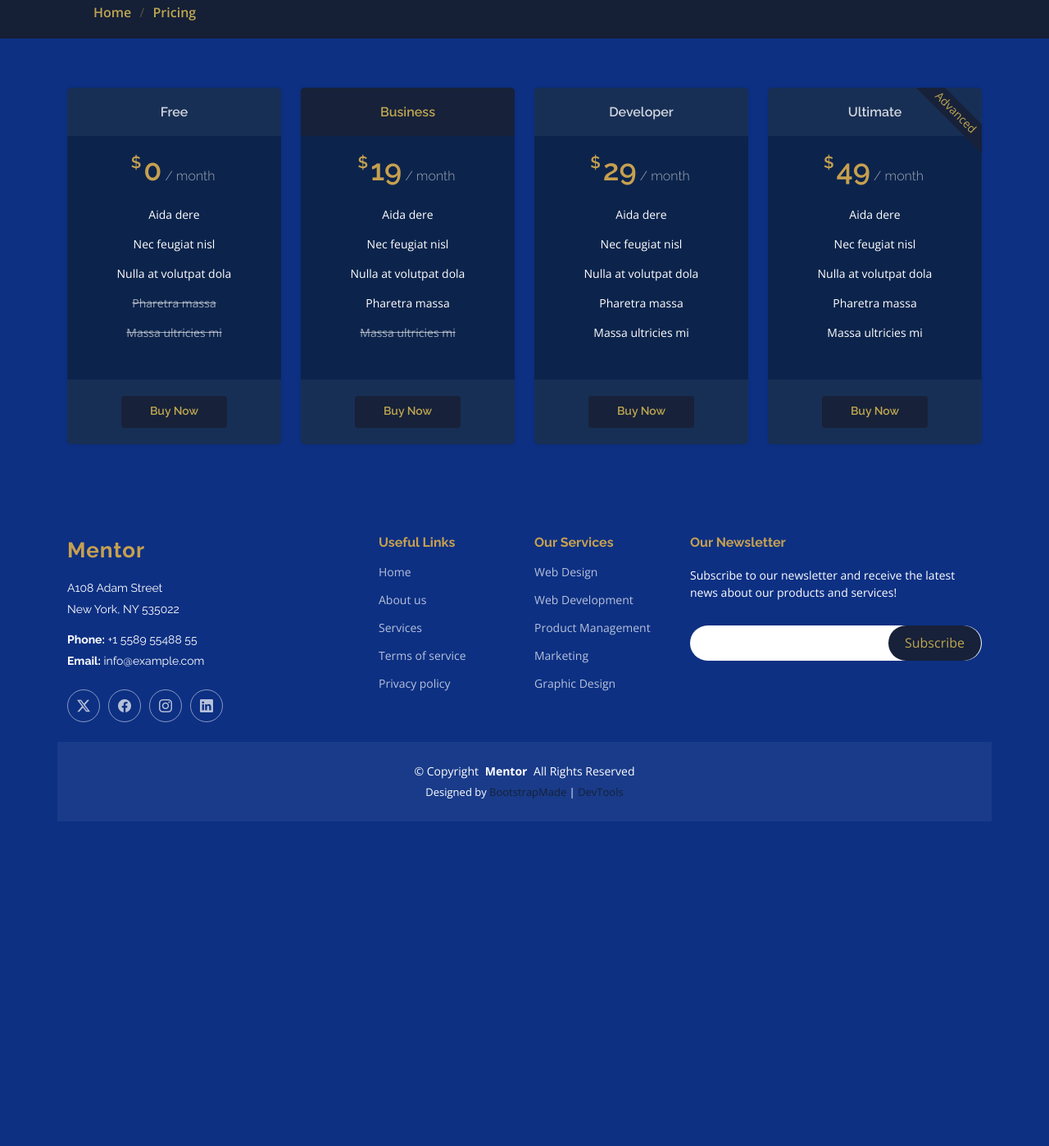
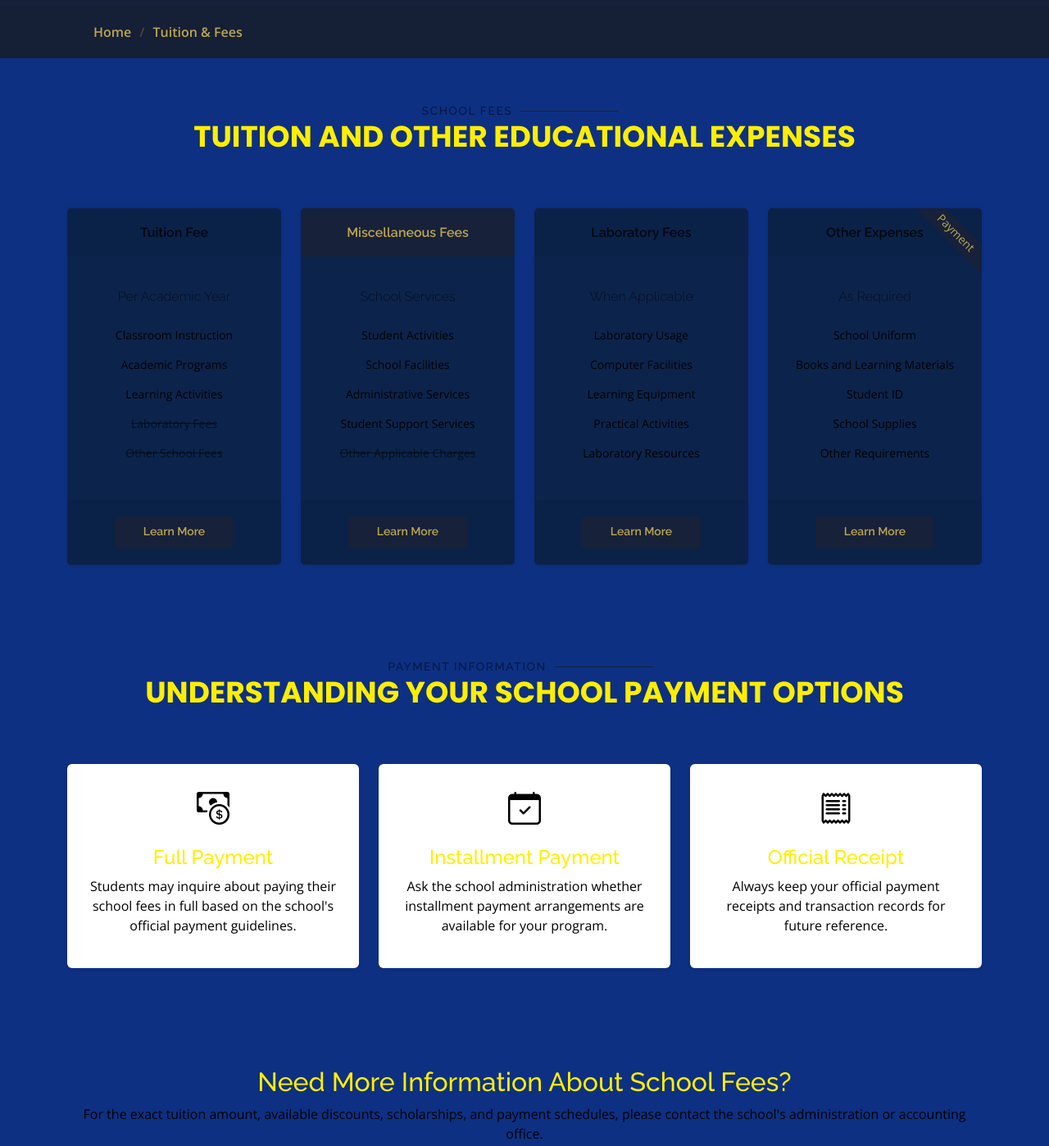
Before and after one commit to Joshua143-design/Canceran-project-2, a plain HTML site: page pricing.html in a window 1280 px wide. Shown: the part 394-1792 px from the top of the page at 82% size. Before the commit the page ends 1446 px from the top, so only its background shows below. Drawn offline with nearby package versions, Linux system fonts and the light colour scheme.

Commit message:
5 commit

```diff
--- a/assets/css/main.css
+++ b/assets/css/main.css
@@ -20,8 +20,8 @@
 /* Global Colors - The following color variables are used throughout the website. Updating them here will change the color scheme of the entire website */
 :root {
   --background-color: #0d3083 ; /* Background color for the entire website, including individual sections */
-  --default-color: #ffffff; /* Default color used for the majority of the text content across the entire website */
-  --heading-color: #c6a04f; /* Color for headings, subheadings and title throughout the website */
+  --default-color: #000000; /* Default color used for the majority of the text content across the entire website */
+  --heading-color: #ffee00; /* Color for headings, subheadings and title throughout the website */
   --accent-color: #172139; /* Accent color that represents your brand on the website. It's used for buttons, links, and other elements that need to stand out */
   --surface-color: #0c244c ; /* The surface color is used as a background of boxed elements within sections, such as cards, icon boxes, or other elements that require a visual separation from the global background. */
   --contrast-color: #bda651; /* Contrast color for text, ensuring readability against backgrounds of accent, heading, or default colors. */
@@ -46,7 +46,7 @@
 
 .dark-background {
   --background-color: #000000;
-  --default-color: #ffffff;
+  --default-color: #ffee00;
   --heading-color: #c6a04f;
   --surface-color: #0d00ff;
   --contrast-color: #ffffff;
@@ -102,7 +102,7 @@ h6 {
 .email-form .sent-message {
   display: none;
   color: #ffffff;
-  background: #059652;
+  background: #619605;
   text-align: center;
   padding: 15px;
   margin-bottom: 24px;
@@ -485,7 +485,7 @@ h6 {
   }
 
   .navmenu .dropdown ul ul {
-    background-color: rgba(33, 37, 41, 0.1);
+    background-color: rgba(255, 255, 255, 0.1);
   }
 
   .navmenu .dropdown>.dropdown-active {
@@ -2243,4 +2243,6 @@ section,
 --------------------------------------------------------------*/
 .starter-section {
   /* Add your styles here */
-}
+
+
+}
--- a/pricing.html
+++ b/pricing.html
@@ -4,13 +4,13 @@
 <head>
   <meta charset="utf-8">
   <meta content="width=device-width, initial-scale=1.0" name="viewport">
-  <title>Pricing - Mentor Bootstrap Template</title>
+  <title>Kabankalan Catholic College, Inc.</title>
   <meta name="description" content="">
   <meta name="keywords" content="">
 
   <!-- Favicons -->
-  <link href="assets/img/favicon.png" rel="icon">
-  <link href="assets/img/apple-touch-icon.png" rel="apple-touch-icon">
+  <link href="assets/img/KCC-LOGO.png" rel="icon">
+  <link href="assets/img/KCC-LOGO.png" rel="apple-touch-icon">
 
   <!-- Fonts -->
   <link href="https://fonts.googleapis.com" rel="preconnect">
@@ -44,7 +44,7 @@
       <a href="index.html" class="logo d-flex align-items-center me-auto">
         <!-- Uncomment the line below if you also wish to use an image logo -->
         <!-- <img src="assets/img/logo.webp" alt=""> -->
-        <h1 class="sitename">Mentor</h1>
+        <h1 class="sitename">Kabankalan Catholic College, Inc.</h1>
       </a>
 
       <nav id="navmenu" class="navmenu">
@@ -82,7 +82,8 @@
     </div>
   </header>
 
-  <main class="main">
+
+<main class="main">
 
     <!-- Page Title -->
     <div class="page-title" data-aos="fade">
@@ -90,175 +91,358 @@
         <div class="container">
           <div class="row d-flex justify-content-center text-center">
             <div class="col-lg-8">
-              <h1>Pricing</h1>
-              <p class="mb-0">Odio et unde deleniti. Deserunt numquam exercitationem. Officiis quo odio sint voluptas consequatur ut a odio voluptatem. Sit dolorum debitis veritatis natus dolores. Quasi ratione sint. Sit quaerat ipsum dolorem.</p>
+              <h1>Tuition & School Fees</h1>
+              <p class="mb-0">
+                Investing in education is investing in your future.
+                Explore the different school fee categories and
+                payment options at Kabankalan Catholic College, Inc.
+              </p>
             </div>
           </div>
         </div>
       </div>
+
       <nav class="breadcrumbs">
         <div class="container">
           <ol>
             <li><a href="index.html">Home</a></li>
-            <li class="current">Pricing</li>
+            <li><a class="current" href="pricing.html">Tuition & Fees</a></li>
           </ol>
         </div>
       </nav>
-    </div><!-- End Page Title -->
+    </div>
+    <!-- End Page Title -->
 
-    <!-- Pricing Section -->
+
+    <!-- Tuition and Fees Section -->
     <section id="pricing" class="pricing section">
 
       <div class="container">
 
-        <div class="row gy-3">
+        <div class="section-title text-center" data-aos="fade-up">
+          <h2>School Fees</h2>
+          <p>Tuition and Other Educational Expenses</p>
+        </div>
 
+        <div class="row gy-4">
+
+          <!-- Fee Category 1 -->
           <div class="col-xl-3 col-lg-6" data-aos="fade-up" data-aos-delay="100">
             <div class="pricing-item">
-              <h3>Free</h3>
-              <h4><sup>$</sup>0<span> / month</span></h4>
+
+              <h3>Tuition Fee</h3>
+
+              <h4>
+                <span>Per Academic Year</span>
+              </h4>
+
               <ul>
-                <li>Aida dere</li>
-                <li>Nec feugiat nisl</li>
-                <li>Nulla at volutpat dola</li>
-                <li class="na">Pharetra massa</li>
-                <li class="na">Massa ultricies mi</li>
+                <li>Classroom Instruction</li>
+                <li>Academic Programs</li>
+                <li>Learning Activities</li>
+                <li class="na">Laboratory Fees</li>
+                <li class="na">Other School Fees</li>
               </ul>
+
               <div class="btn-wrap">
-                <a href="#" class="btn-buy">Buy Now</a>
+                <a href="#payment" class="btn-buy">Learn More</a>
               </div>
+
             </div>
-          </div><!-- End Pricing Item -->
+          </div>
+          <!-- End Fee Category -->
 
+
+          <!-- Fee Category 2 -->
           <div class="col-xl-3 col-lg-6" data-aos="fade-up" data-aos-delay="200">
             <div class="pricing-item featured">
-              <h3>Business</h3>
-              <h4><sup>$</sup>19<span> / month</span></h4>
+
+              <h3>Miscellaneous Fees</h3>
+
+              <h4>
+                <span>School Services</span>
+              </h4>
+
               <ul>
-                <li>Aida dere</li>
-                <li>Nec feugiat nisl</li>
-                <li>Nulla at volutpat dola</li>
-                <li>Pharetra massa</li>
-                <li class="na">Massa ultricies mi</li>
+                <li>Student Activities</li>
+                <li>School Facilities</li>
+                <li>Administrative Services</li>
+                <li>Student Support Services</li>
+                <li class="na">Other Applicable Charges</li>
               </ul>
+
               <div class="btn-wrap">
-                <a href="#" class="btn-buy">Buy Now</a>
+                <a href="#payment" class="btn-buy">Learn More</a>
               </div>
+
             </div>
-          </div><!-- End Pricing Item -->
+          </div>
+          <!-- End Fee Category -->
 
+
+          <!-- Fee Category 3 -->
+          <div class="col-xl-3 col-lg-6" data-aos="fade-up" data-aos-delay="300">
+            <div class="pricing-item">
+
+              <h3>Laboratory Fees</h3>
+
+              <h4>
+                <span>When Applicable</span>
+              </h4>
+
+              <ul>
+                <li>Laboratory Usage</li>
+                <li>Computer Facilities</li>
+                <li>Learning Equipment</li>
+                <li>Practical Activities</li>
+                <li>Laboratory Resources</li>
+              </ul>
+
+              <div class="btn-wrap">
+                <a href="#payment" class="btn-buy">Learn More</a>
+              </div>
+
+            </div>
+          </div>
+          <!-- End Fee Category -->
+
+
+          <!-- Fee Category 4 -->
           <div class="col-xl-3 col-lg-6" data-aos="fade-up" data-aos-delay="400">
             <div class="pricing-item">
-              <h3>Developer</h3>
-              <h4><sup>$</sup>29<span> / month</span></h4>
+
+              <span class="advanced">Payment</span>
+
+              <h3>Other Expenses</h3>
+
+              <h4>
+                <span>As Required</span>
+              </h4>
+
               <ul>
-                <li>Aida dere</li>
-                <li>Nec feugiat nisl</li>
-                <li>Nulla at volutpat dola</li>
-                <li>Pharetra massa</li>
-                <li>Massa ultricies mi</li>
+                <li>School Uniform</li>
+                <li>Books and Learning Materials</li>
+                <li>Student ID</li>
+                <li>School Supplies</li>
+                <li>Other Requirements</li>
               </ul>
+
               <div class="btn-wrap">
-                <a href="#" class="btn-buy">Buy Now</a>
+                <a href="#payment" class="btn-buy">Learn More</a>
               </div>
+
             </div>
-          </div><!-- End Pricing Item -->
-
-          <div class="col-xl-3 col-lg-6" data-aos="fade-up" data-aos-delay="400">
-            <div class="pricing-item">
-              <span class="advanced">Advanced</span>
-              <h3>Ultimate</h3>
-              <h4><sup>$</sup>49<span> / month</span></h4>
-              <ul>
-                <li>Aida dere</li>
-                <li>Nec feugiat nisl</li>
-                <li>Nulla at volutpat dola</li>
-                <li>Pharetra massa</li>
-                <li>Massa ultricies mi</li>
-              </ul>
-              <div class="btn-wrap">
-                <a href="#" class="btn-buy">Buy Now</a>
-              </div>
-            </div>
-          </div><!-- End Pricing Item -->
+          </div>
+          <!-- End Fee Category -->
 
         </div>
 
       </div>
 
-    </section><!-- /Pricing Section -->
+    </section>
+    <!-- End Tuition and Fees Section -->
 
-  </main>
 
-  <footer id="footer" class="footer position-relative light-background">
+    <!-- Payment Options Section -->
+    <section id="payment" class="section light-background">
 
-    <div class="container footer-top">
-      <div class="row gy-4">
-        <div class="col-lg-4 col-md-6 footer-about">
-          <a href="index.html" class="logo d-flex align-items-center">
-            <span class="sitename">Mentor</span>
-          </a>
-          <div class="footer-contact pt-3">
-            <p>A108 Adam Street</p>
-            <p>New York, NY 535022</p>
-            <p class="mt-3"><strong>Phone:</strong> <span>+1 5589 55488 55</span></p>
-            <p><strong>Email:</strong> <span>info@example.com</span></p>
-          </div>
-          <div class="social-links d-flex mt-4">
-            <a href=""><i class="bi bi-twitter-x"></i></a>
-            <a href=""><i class="bi bi-facebook"></i></a>
-            <a href=""><i class="bi bi-instagram"></i></a>
-            <a href=""><i class="bi bi-linkedin"></i></a>
-          </div>
+      <div class="container">
+
+        <div class="section-title text-center" data-aos="fade-up">
+          <h2>Payment Information</h2>
+          <p>Understanding Your School Payment Options</p>
         </div>
 
-        <div class="col-lg-2 col-md-3 footer-links">
-          <h4>Useful Links</h4>
-          <ul>
-            <li><a href="#">Home</a></li>
-            <li><a href="#">About us</a></li>
-            <li><a href="#">Services</a></li>
-            <li><a href="#">Terms of service</a></li>
-            <li><a href="#">Privacy policy</a></li>
-          </ul>
-        </div>
+        <div class="row gy-4">
 
-        <div class="col-lg-2 col-md-3 footer-links">
-          <h4>Our Services</h4>
-          <ul>
-            <li><a href="#">Web Design</a></li>
-            <li><a href="#">Web Development</a></li>
-            <li><a href="#">Product Management</a></li>
-            <li><a href="#">Marketing</a></li>
-            <li><a href="#">Graphic Design</a></li>
-          </ul>
-        </div>
+          <div class="col-lg-4 col-md-6" data-aos="fade-up">
+            <div class="p-4 bg-white rounded shadow-sm h-100 text-center">
 
-        <div class="col-lg-4 col-md-12 footer-newsletter">
-          <h4>Our Newsletter</h4>
-          <p>Subscribe to our newsletter and receive the latest news about our products and services!</p>
-          <form action="#" method="post" class="email-form">
-            <div class="newsletter-form"><input type="email" name="email"><input type="submit" value="Subscribe"></div>
-            <div class="loading">Loading</div>
-            <div class="error-message"></div>
-            <div class="sent-message">Your subscription request has been sent. Thank you!</div>
-          </form>
+              <i class="bi bi-cash-coin fs-1"></i>
+
+              <h4 class="mt-3">Full Payment</h4>
+
+              <p>
+                Students may inquire about paying their
+                school fees in full based on the school's
+                official payment guidelines.
+              </p>
+
+            </div>
+          </div>
+
+
+          <div class="col-lg-4 col-md-6" data-aos="fade-up" data-aos-delay="100">
+            <div class="p-4 bg-white rounded shadow-sm h-100 text-center">
+
+              <i class="bi bi-calendar-check fs-1"></i>
+
+              <h4 class="mt-3">Installment Payment</h4>
+
+              <p>
+                Ask the school administration whether
+                installment payment arrangements are
+                available for your program.
+              </p>
+
+            </div>
+          </div>
+
+
+          <div class="col-lg-4 col-md-6" data-aos="fade-up" data-aos-delay="200">
+            <div class="p-4 bg-white rounded shadow-sm h-100 text-center">
+
+              <i class="bi bi-receipt fs-1"></i>
+
+              <h4 class="mt-3">Official Receipt</h4>
+
+              <p>
+                Always keep your official payment receipts
+                and transaction records for future reference.
+              </p>
+
+            </div>
+          </div>
+
         </div>
 
       </div>
+
+    </section>
+    <!-- End Payment Options Section -->
+
+
+    <!-- Important Reminder Section -->
+    <section class="section">
+
+      <div class="container text-center" data-aos="fade-up">
+
+        <h2>Need More Information About School Fees?</h2>
+
+        <p>
+          For the exact tuition amount, available discounts,
+          scholarships, and payment schedules, please contact
+          the school's administration or accounting office.
+        </p>
+
+        <a href="#footer" class="btn btn-primary">
+          Contact the School
+        </a>
+
+      </div>
+
+    </section>
+    <!-- End Important Reminder Section -->
+
+</main>
+
+
+<!-- Footer -->
+<footer id="footer" class="footer position-relative light-background">
+
+    <div class="container footer-top">
+
+      <div class="row gy-4">
+
+        <!-- School Information -->
+        <div class="col-lg-4 col-md-6 footer-about">
+
+          <a href="index.html" class="logo d-flex align-items-center">
+            <span class="sitename">Kabankalan Catholic College, Inc.</span>
+          </a>
+
+          <div class="footer-contact pt-3">
+            <p>Kabankalan City</p>
+            <p>Negros Occidental, Philippines</p>
+
+            <p class="mt-3">
+              <strong>Phone:</strong>
+              <span>Contact the school for details</span>
+            </p>
+
+            <p>
+              <strong>Email:</strong>
+              <span>Contact the school for details</span>
+            </p>
+          </div>
+
+          <div class="social-links d-flex mt-4">
+            <a href="#"><i class="bi bi-facebook"></i></a>
+            <a href="#"><i class="bi bi-instagram"></i></a>
+          </div>
+
+        </div>
+
+
+        <!-- Quick Links -->
+        <div class="col-lg-2 col-md-3 footer-links">
+          <h4>Quick Links</h4>
+
+          <ul>
+            <li><a href="index.html">Home</a></li>
+            <li><a href="#">About Us</a></li>
+            <li><a href="#">Courses</a></li>
+            <li><a href="#">Enrollment</a></li>
+            <li><a href="#">School Events</a></li>
+          </ul>
+
+        </div>
+
+
+        <!-- Student Information -->
+        <div class="col-lg-2 col-md-3 footer-links">
+          <h4>Student Information</h4>
+
+          <ul>
+            <li><a href="#pricing">Tuition Fees</a></li>
+            <li><a href="#payment">Payment Options</a></li>
+            <li><a href="#payment">Payment Information</a></li>
+            <li><a href="#footer">Contact Us</a></li>
+          </ul>
+
+        </div>
+
+
+        <!-- Contact Information -->
+        <div class="col-lg-4 col-md-12 footer-newsletter">
+
+          <h4>Invest in Your Future</h4>
+
+          <p>
+            Quality education starts with the right opportunity.
+            Contact Kabankalan Catholic College, Inc. for more
+            information about tuition and school fees.
+          </p>
+
+          <a href="#payment" class="btn btn-primary">
+            View Payment Information
+          </a>
+
+        </div>
+
+      </div>
+
     </div>
 
+
+    <!-- Copyright -->
     <div class="container copyright text-center mt-4">
-      <p>© <span>Copyright</span> <strong class="px-1 sitename">Mentor</strong> <span>All Rights Reserved</span></p>
+
+      <p>
+        © <span>Copyright</span>
+        <strong class="px-1 sitename">Kabankalan Catholic College, Inc.</strong>
+        <span>All Rights Reserved</span>
+      </p>
+
       <div class="credits">
-        <!-- All the links in the footer should remain intact. -->
-        <!-- You can delete the links only if you've purchased the pro version. -->
-        <!-- Licensing information: https://bootstrapmade.com/license/ -->
-        Designed by <a href="https://bootstrapmade.com/">BootstrapMade</a> | <a href="https://bootstrapmade.com/tools/">DevTools</a>
+        Designed using
+        <a href="https://bootstrapmade.com/">BootstrapMade</a>
       </div>
+
     </div>
 
-  </footer>
+</footer>
+
 
   <!-- Scroll Top -->
   <a href="#" id="scroll-top" class="scroll-top d-flex align-items-center justify-content-center"><i class="bi bi-arrow-up-short"></i></a>
```
